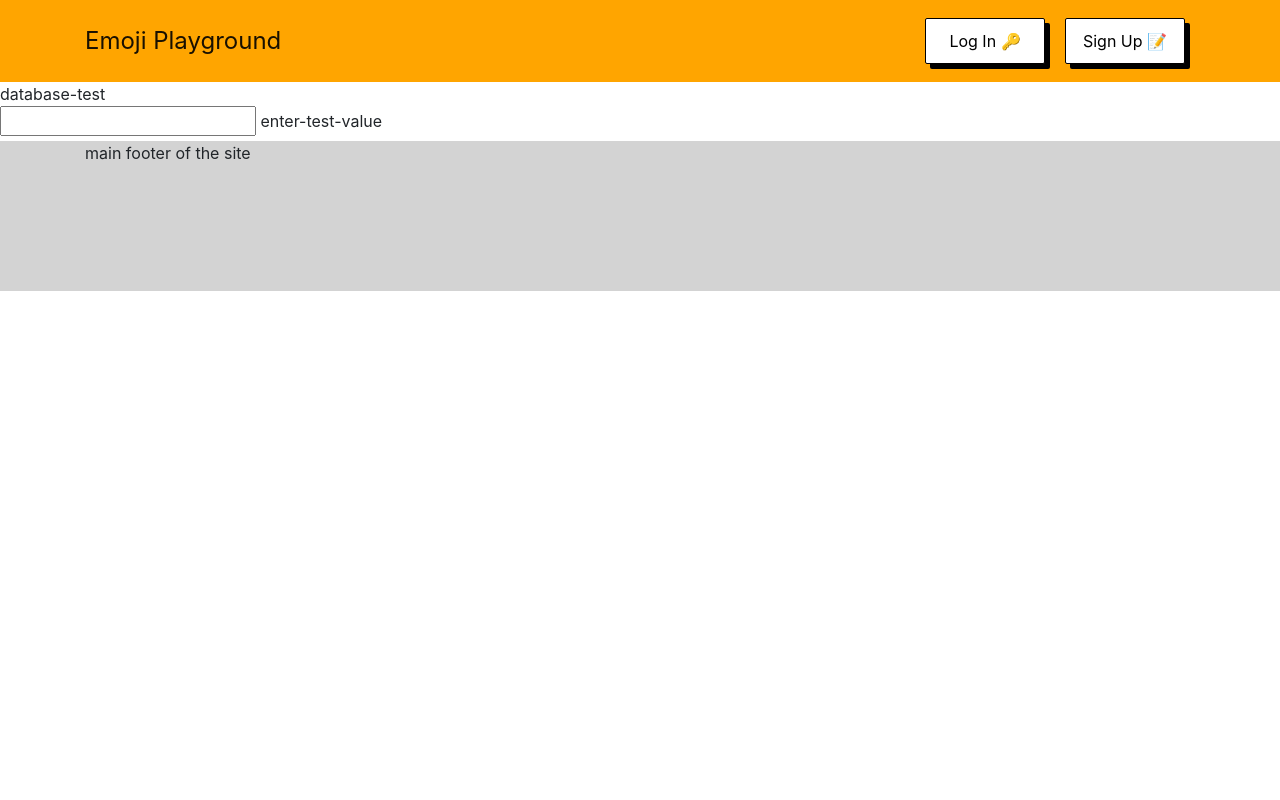
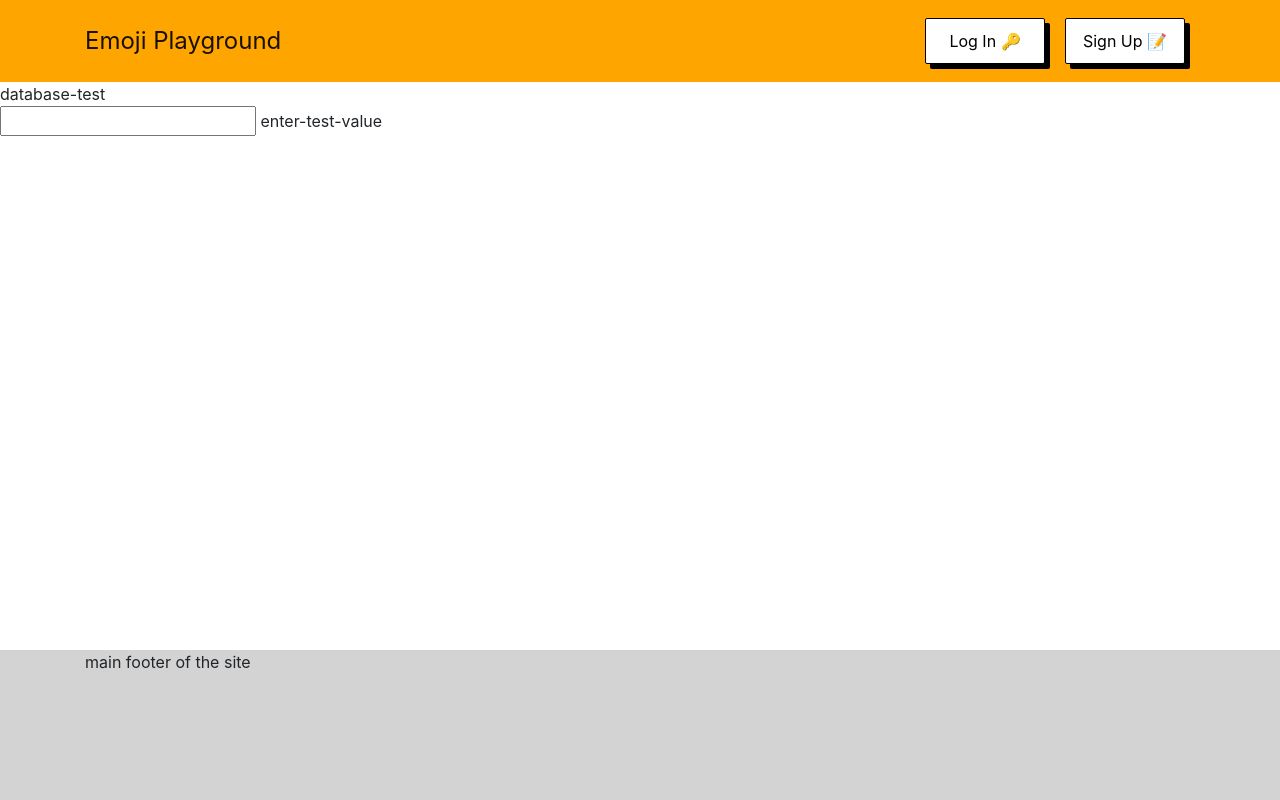
Before and after one commit to AwsSG/emojiplayground, a Flask app: page /database_test in a window 1280 px wide. Run offline with Flask 2, Linux system fonts and the light colour scheme; data that the repository does not hold is empty; some libraries are stand-ins or nearby versions.

Commit message:
Made footer stick to bottom of pages

```diff
--- a/static/css/style.css
+++ b/static/css/style.css
@@ -28,6 +28,14 @@
 }
 
 /*----------grid padding and margins-------------*/
+
+body {
+    display: flex;
+    flex-direction: column;
+    position: relative;
+    min-height: 100vh;
+    overflow-x: hidden;
+}
 
 .container-fluid {
     padding: 0;
@@ -76,6 +84,9 @@ nav {
 footer {
     background-color: lightgrey;
     min-height: 150px;
+    /*width: 100%;
+    position: fixed;
+    bottom: 0;*/
 }
 
 /*----------landing page-------------*/
--- a/templates/base.html
+++ b/templates/base.html
@@ -63,7 +63,7 @@
     {% endblock %}
   </main>
 
-  <div class="container-fluid">
+  <div class="container-fluid mt-auto">
     <footer>
       <div class="container">
         <p>main footer of the site</p>
```
